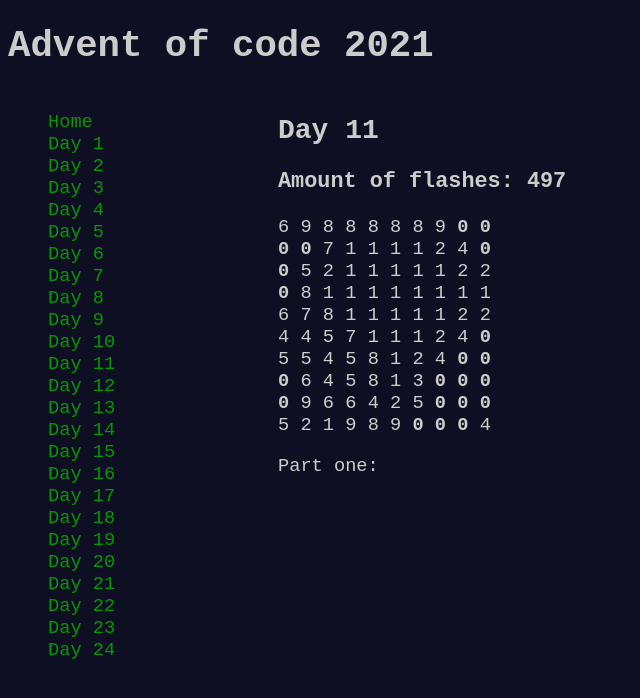
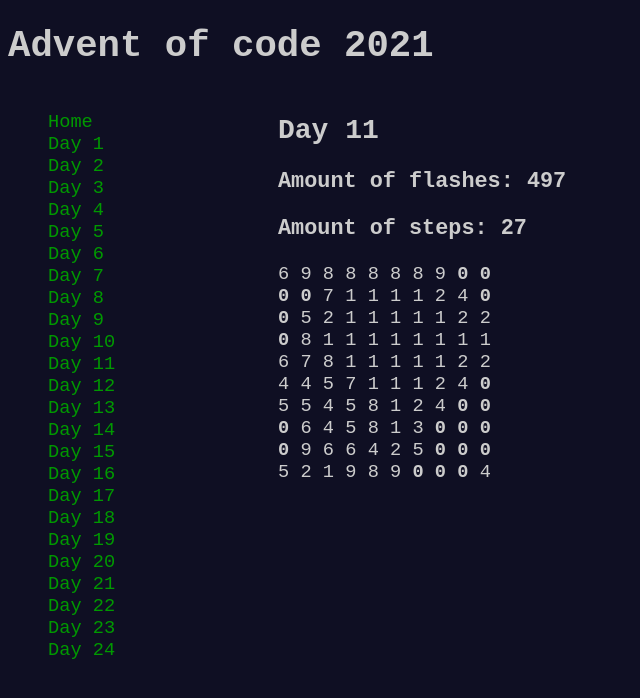
Before and after one commit to joelkema/advent-of-code, a React (Create React App) app: page /day11 in a window 1280 px wide. Shown: the top 698 px of the page, without its empty margins (0-640 px from the left). Built offline with nearby package versions, Linux system fonts and the light colour scheme.

Commit message:
while true loop, removed unused code

```diff
--- a/src/day11/index.tsx
+++ b/src/day11/index.tsx
@@ -1,6 +1,6 @@
 import { cloneDeep, isNil } from "lodash";
-import { useCallback, useEffect, useRef, useState } from "react";
-import { input1, testInput2 as input } from "./input";
+import { useEffect, useRef, useState } from "react";
+import { input1 } from "./input";
 
 const flash = (grid: number[][], flashes: string[], y: number, x: number) => {
     increaseEnergyLevel(grid, flashes, y - 1, x); // up
@@ -14,8 +14,6 @@
 };
 
 const delay = (ms: number) => new Promise((resolve) => setTimeout(resolve, ms));
-
-const increase = (level: number) => (level + 1 > 9 ? 0 : level + 1);
 
 const increaseEnergyLevel = (grid: number[][], flashes: string[], y: number, x: number) => {
     if (y < 0 || x < 0) return;
@@ -45,14 +43,6 @@
     }
 
     return [clone, flashes.length];
-
-    // for (let y = 0; y < grid.length; y++) {
-    //     const row = grid[y];
-
-    //     for (let x = 0; x < row.length; x++) {
-    //         increaseEnergyLevel(grid, flashes, y, x);
-    //     }
-    // }
 };
 
 // https://adventofcode.com/2021/day/11
@@ -61,38 +51,39 @@
     // This will guarantee us that the latest grid value is used
     const gridRef = useRef(input1);
     const flashesRef = useRef(0);
-    const syncRef = useRef(0);
+    const stepsRef = useRef(0);
 
     const [grid, setGrid] = useState(gridRef.current);
     const gridAmount = grid.length * grid[0].length;
 
+    useEffect(() => {
         const runStep = async () => {
-        // 334 = answer for part 2
-        for (let i = 1; i <= 334; i++) {
+            while (true) {
                 await delay(200);
 
                 const [updatedGrid, amountOfFlashes] = step(gridRef.current);
 
                 gridRef.current = updatedGrid;
                 flashesRef.current += amountOfFlashes;
+                stepsRef.current += 1;
 
                 setGrid(updatedGrid);
 
                 // Brute force part 2
-            // if (amountOfFlashes === gridAmount) {
-            //     debugger;
-            // }
+                if (amountOfFlashes === gridAmount) {
+                    break;
+                }
             }
         };
 
-    useEffect(() => {
         runStep();
-    }, []);
+    }, [gridAmount]);
 
     return (
         <main>
             <h2>Day 11</h2>
             <h3>Amount of flashes: {flashesRef.current}</h3>
+            <h3>Amount of steps: {stepsRef.current}</h3>
             {grid.map((y) => (
                 <>
                     {y.map((x) => {
@@ -101,7 +92,6 @@
                     <br />
                 </>
             ))}
-            <p>Part one:</p>
         </main>
     );
 };
```
Lines whose indentation alone changed are shown as unchanged.
